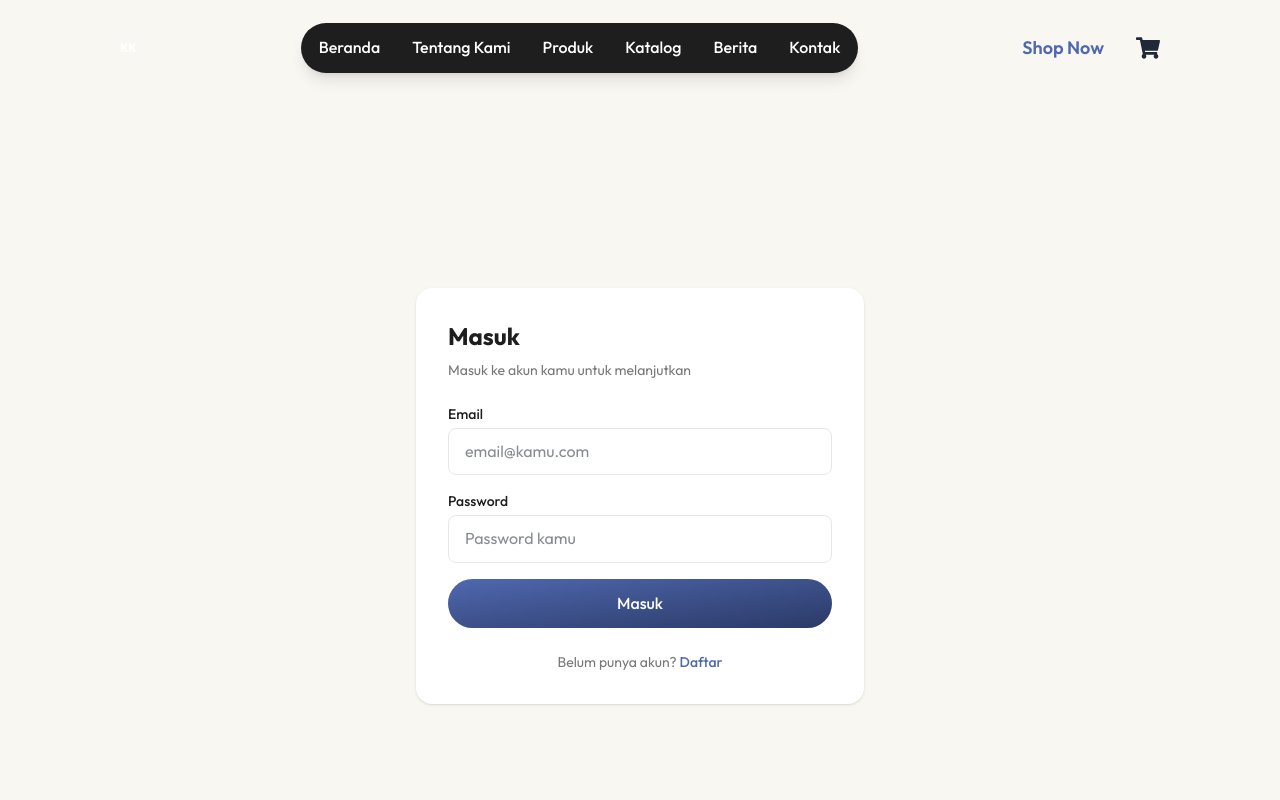
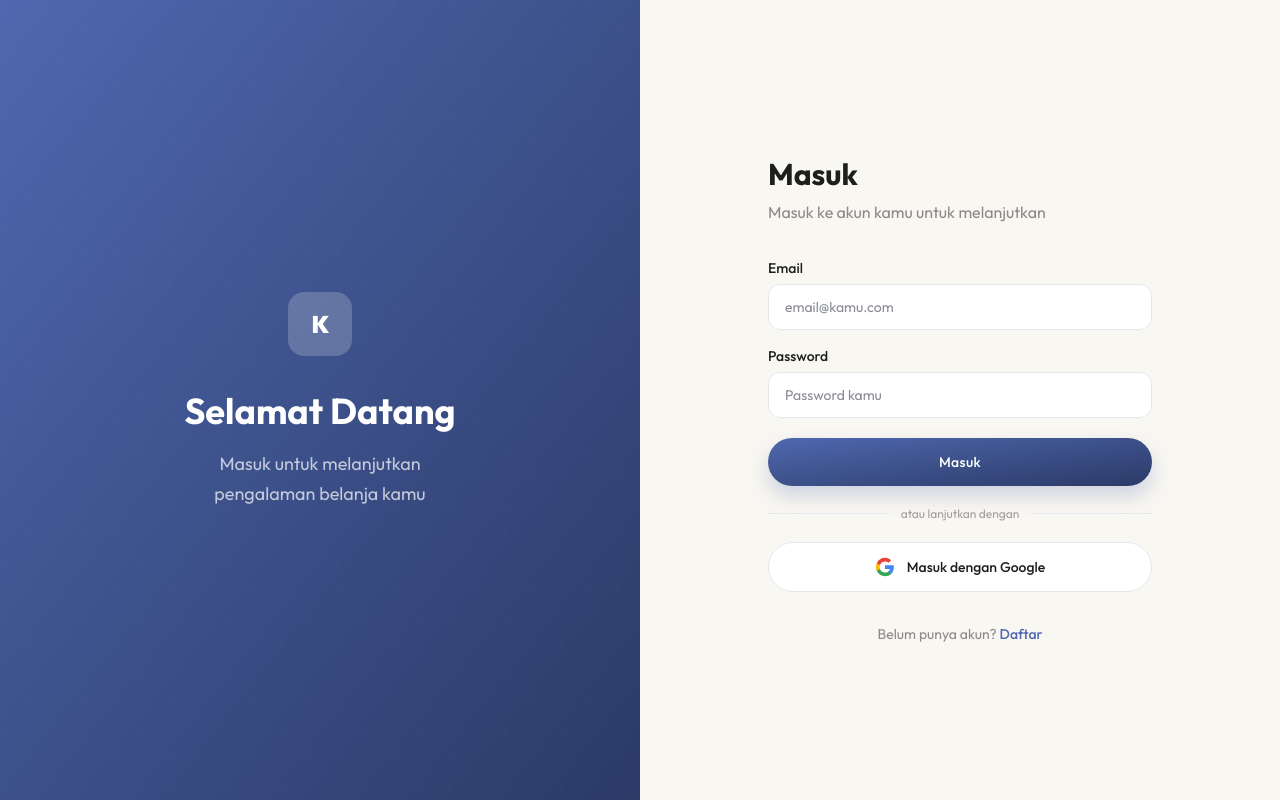
Before and after one commit to rendiero25/KatigaWebsite, a React (Vite) app in the folder client/: page /masuk in a window 1280 px wide. Shown: the top 800 px of the page. Built offline with nearby package versions, Linux system fonts and the light colour scheme; no server answers.

Commit message:
feat: replace Masuk with shadcn login-02 two-column layout and Google OAuth

```diff
--- a/client/src/pages/Masuk.tsx
+++ b/client/src/pages/Masuk.tsx
@@ -1,17 +1,63 @@
-import { useState } from 'react';
+import { useState, useEffect, useRef } from 'react';
 import { Link, useNavigate, useSearchParams } from 'react-router-dom';
+import { motion } from 'motion/react';
 import api from '../services/api';
-import Header from '../components/Header';
-import Footer from '../components/Footer';
 
 export default function Masuk() {
   const navigate = useNavigate();
   const [searchParams] = useSearchParams();
-  const redirect = searchParams.get('redirect') || '/';
+  const redirect = searchParams.get('redirect') || '/produk';
 
   const [form, setForm] = useState({ email: '', password: '' });
   const [error, setError] = useState('');
   const [loading, setLoading] = useState(false);
+  const [coverOffset, setCoverOffset] = useState({ x: 0, y: 0 });
+  const coverRef = useRef<HTMLDivElement>(null);
+
+  useEffect(() => {
+    const clientId = import.meta.env.VITE_GOOGLE_CLIENT_ID;
+    if (!clientId || !window.google?.accounts?.id) return;
+    window.google.accounts.id.initialize({
+      client_id: clientId,
+      callback: handleGoogleResponse,
+    });
+  }, []);
+
+  const handleMouseMove = (e: React.MouseEvent<HTMLDivElement>) => {
+    if (!coverRef.current) return;
+    const rect = coverRef.current.getBoundingClientRect();
+    setCoverOffset({
+      x: ((e.clientX - rect.left) / rect.width - 0.5) * 16,
+      y: ((e.clientY - rect.top) / rect.height - 0.5) * 16,
+    });
+  };
+
+  const handleGoogleResponse = async (response: { credential: string }) => {
+    setError('');
+    setLoading(true);
+    try {
+      const data = await api.customerGoogleAuth(response.credential);
+      if (data.token) {
+        localStorage.setItem('customerToken', data.token);
+        localStorage.setItem('customerName', data.customer.name);
+        navigate('/produk');
+      } else {
+        setError(data.message || 'Login dengan Google gagal');
+      }
+    } catch {
+      setError('Terjadi kesalahan, coba lagi');
+    } finally {
+      setLoading(false);
+    }
+  };
+
+  const handleGoogleClick = () => {
+    if (!window.google?.accounts?.id) {
+      setError('Google Sign-In tidak tersedia, muat ulang halaman');
+      return;
+    }
+    window.google.accounts.id.prompt();
+  };
 
   const handleSubmit = async (e: React.FormEvent) => {
     e.preventDefault();
@@ -33,61 +79,157 @@ export default function Masuk() {
     }
   };
 
+  const fields = [
+    { id: 'email', label: 'Email', type: 'email', placeholder: 'email@kamu.com', value: form.email, field: 'email' as const },
+    { id: 'password', label: 'Password', type: 'password', placeholder: 'Password kamu', value: form.password, field: 'password' as const },
+  ];
+
   return (
-    <>
-      <Header />
-      <main className="min-h-screen bg-[#F9F7F2] flex items-center justify-center px-4 py-20">
-        <div className="bg-white rounded-2xl shadow-sm w-full max-w-md p-8">
-          <h1 className="text-2xl font-bold text-black mb-2">Masuk</h1>
-          <p className="text-black/60 text-sm mb-6">Masuk ke akun kamu untuk melanjutkan</p>
+    <div className="min-h-screen grid lg:grid-cols-2">
+      {/* Left — brand cover */}
+      <div
+        ref={coverRef}
+        className="hidden lg:flex relative overflow-hidden bg-gradient-to-br from-[#4F68AF] to-[#2B3A67] items-center justify-center"
+        onMouseMove={handleMouseMove}
+      >
+        <div className="absolute inset-0 opacity-[0.04]" style={{ backgroundImage: 'radial-gradient(circle at 2px 2px, white 1px, transparent 0)', backgroundSize: '28px 28px' }} />
+        <motion.div
+          className="relative text-center text-white px-12 select-none"
+          animate={{ x: coverOffset.x, y: coverOffset.y }}
+          transition={{ type: 'spring', stiffness: 120, damping: 20 }}
+        >
+          <motion.div
+            className="w-16 h-16 mx-auto mb-8 rounded-2xl bg-white/20 backdrop-blur-sm flex items-center justify-center"
+            initial={{ opacity: 0, scale: 0.8 }}
+            animate={{ opacity: 1, scale: 1 }}
+            transition={{ duration: 0.6, ease: [0.22, 1, 0.36, 1] }}
+          >
+            <span className="text-white text-2xl font-black tracking-tight">K</span>
+          </motion.div>
+          <motion.h2
+            className="text-4xl font-bold mb-4 leading-tight"
+            initial={{ opacity: 0, y: 16 }}
+            animate={{ opacity: 1, y: 0 }}
+            transition={{ delay: 0.1, duration: 0.6, ease: [0.22, 1, 0.36, 1] }}
+          >
+            Selamat Datang
+          </motion.h2>
+          <motion.p
+            className="text-white/70 text-lg leading-relaxed"
+            initial={{ opacity: 0, y: 16 }}
+            animate={{ opacity: 1, y: 0 }}
+            transition={{ delay: 0.18, duration: 0.6, ease: [0.22, 1, 0.36, 1] }}
+          >
+            Masuk untuk melanjutkan<br />pengalaman belanja kamu
+          </motion.p>
+        </motion.div>
+      </div>
+
+      {/* Right — form */}
+      <div className="flex items-center justify-center min-h-screen px-8 py-16 bg-[#F9F7F2]">
+        <div className="w-full max-w-sm">
+          <motion.div
+            initial={{ opacity: 0, y: 24 }}
+            animate={{ opacity: 1, y: 0 }}
+            transition={{ duration: 0.5, ease: [0.22, 1, 0.36, 1] }}
+          >
+            <h1 className="text-3xl font-bold text-black mb-2">Masuk</h1>
+            <p className="text-black/50 mb-8">Masuk ke akun kamu untuk melanjutkan</p>
+          </motion.div>
 
           {error && (
-            <div className="mb-4 px-4 py-3 bg-red-50 border border-red-200 text-red-700 rounded-lg text-sm">
+            <motion.div
+              initial={{ opacity: 0, y: -8 }}
+              animate={{ opacity: 1, y: 0 }}
+              className="mb-5 px-4 py-3 bg-red-50 border border-red-200 text-red-700 rounded-xl text-sm"
+            >
               {error}
-            </div>
+            </motion.div>
           )}
 
           <form onSubmit={handleSubmit} className="space-y-4">
-            <div>
-              <label className="block text-sm font-medium text-black mb-1">Email</label>
+            {fields.map((f, i) => (
+              <motion.div
+                key={f.id}
+                initial={{ opacity: 0, y: 12 }}
+                animate={{ opacity: 1, y: 0 }}
+                transition={{ delay: 0.1 + i * 0.08, duration: 0.4, ease: [0.22, 1, 0.36, 1] }}
+              >
+                <label htmlFor={f.id} className="block text-sm font-medium text-black mb-1.5">
+                  {f.label}
+                </label>
                 <input
-                type="email"
-                value={form.email}
-                onChange={(e) => setForm({ ...form, email: e.target.value })}
+                  id={f.id}
+                  type={f.type}
+                  value={f.value}
+                  onChange={(e) => setForm({ ...form, [f.field]: e.target.value })}
                   required
-                className="w-full px-4 py-2.5 border border-gray-200 rounded-lg focus:outline-none focus:ring-2 focus:ring-primary"
-                placeholder="email@kamu.com"
+                  placeholder={f.placeholder}
+                  className="w-full px-4 py-3 border border-gray-200 rounded-xl bg-white focus:outline-none focus:ring-2 focus:ring-primary/40 focus:border-primary transition-all duration-200 text-sm"
                 />
-            </div>
-            <div>
-              <label className="block text-sm font-medium text-black mb-1">Password</label>
-              <input
-                type="password"
-                value={form.password}
-                onChange={(e) => setForm({ ...form, password: e.target.value })}
-                required
-                className="w-full px-4 py-2.5 border border-gray-200 rounded-lg focus:outline-none focus:ring-2 focus:ring-primary"
-                placeholder="Password kamu"
-              />
-            </div>
-            <button
+              </motion.div>
+            ))}
+
+            <motion.div
+              initial={{ opacity: 0, y: 12 }}
+              animate={{ opacity: 1, y: 0 }}
+              transition={{ delay: 0.28, duration: 0.4, ease: [0.22, 1, 0.36, 1] }}
+              className="pt-1"
+            >
+              <motion.button
                 type="submit"
                 disabled={loading}
-              className="w-full py-3 bg-gradient-to-br from-[#4F68AF] to-[#2B3A67] text-white font-medium rounded-full hover:shadow-lg hover:-translate-y-0.5 transition-all duration-300 disabled:opacity-60"
+                whileHover={{ scale: 1.02, y: -1 }}
+                whileTap={{ scale: 0.98 }}
+                className="w-full py-3.5 bg-gradient-to-br from-[#4F68AF] to-[#2B3A67] text-white font-medium rounded-full shadow-[0_10px_20px_rgba(79,104,175,0.25)] hover:shadow-[0_14px_28px_rgba(79,104,175,0.35)] transition-all duration-300 disabled:opacity-60 text-sm tracking-wide"
               >
                 {loading ? 'Memproses...' : 'Masuk'}
-            </button>
+              </motion.button>
+            </motion.div>
           </form>
 
-          <p className="mt-6 text-center text-sm text-black/60">
+          <motion.div
+            initial={{ opacity: 0 }}
+            animate={{ opacity: 1 }}
+            transition={{ delay: 0.38, duration: 0.4 }}
+            className="mt-5"
+          >
+            <div className="relative flex items-center gap-3 my-5">
+              <div className="flex-1 h-px bg-gray-200" />
+              <span className="text-xs text-black/40 whitespace-nowrap">atau lanjutkan dengan</span>
+              <div className="flex-1 h-px bg-gray-200" />
+            </div>
+
+            <motion.button
+              type="button"
+              onClick={handleGoogleClick}
+              whileHover={{ scale: 1.02, y: -1 }}
+              whileTap={{ scale: 0.98 }}
+              className="w-full py-3.5 bg-white border border-gray-200 text-black font-medium rounded-full hover:border-gray-300 hover:shadow-md transition-all duration-300 flex items-center justify-center gap-3 text-sm"
+            >
+              <svg className="w-5 h-5 flex-shrink-0" viewBox="0 0 24 24">
+                <path fill="#4285F4" d="M22.56 12.25c0-.78-.07-1.53-.2-2.25H12v4.26h5.92c-.26 1.37-1.04 2.53-2.21 3.31v2.77h3.57c2.08-1.92 3.28-4.74 3.28-8.09z"/>
+                <path fill="#34A853" d="M12 23c2.97 0 5.46-.98 7.28-2.66l-3.57-2.77c-.98.66-2.23 1.06-3.71 1.06-2.86 0-5.29-1.93-6.16-4.53H2.18v2.84C3.99 20.53 7.7 23 12 23z"/>
+                <path fill="#FBBC05" d="M5.84 14.09c-.22-.66-.35-1.36-.35-2.09s.13-1.43.35-2.09V7.07H2.18C1.43 8.55 1 10.22 1 12s.43 3.45 1.18 4.93l2.85-2.22.81-.62z"/>
+                <path fill="#EA4335" d="M12 5.38c1.62 0 3.06.56 4.21 1.64l3.15-3.15C17.45 2.09 14.97 1 12 1 7.7 1 3.99 3.47 2.18 7.07l3.66 2.84c.87-2.6 3.3-4.53 6.16-4.53z"/>
+              </svg>
+              Masuk dengan Google
+            </motion.button>
+          </motion.div>
+
+          <motion.p
+            initial={{ opacity: 0 }}
+            animate={{ opacity: 1 }}
+            transition={{ delay: 0.46, duration: 0.4 }}
+            className="mt-8 text-center text-sm text-black/50"
+          >
             Belum punya akun?{' '}
             <Link to="/daftar" className="text-primary font-medium hover:underline">
               Daftar
             </Link>
-          </p>
+          </motion.p>
         </div>
-      </main>
-      <Footer />
-    </>
+      </div>
+    </div>
   );
 }
```
Lines whose indentation alone changed are shown as unchanged.
